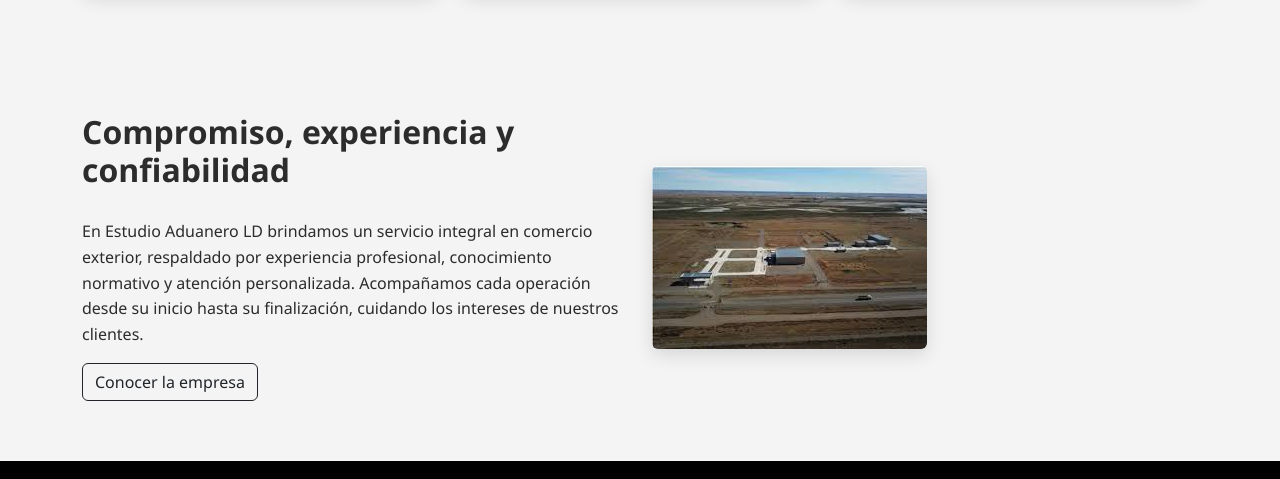
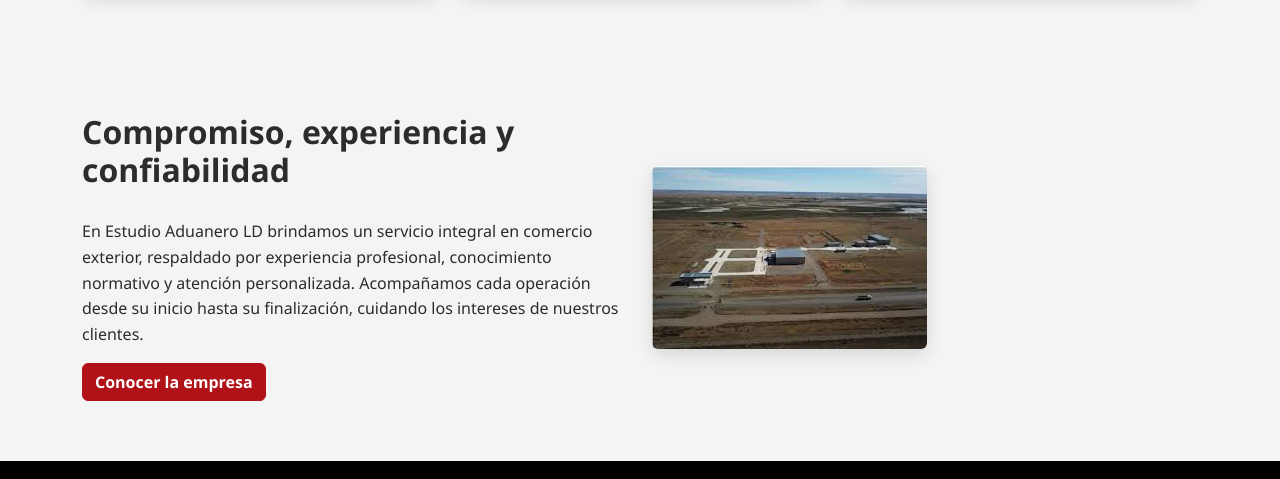
Before and after one commit to jeo20/estudioaduanerold_web, a plain HTML site: page index.html in a window 1280 px wide. Shown: the part 863-1342 px from the top of the page. Drawn offline with nearby package versions, Linux system fonts and the light colour scheme.

Commit message:
fix index

```diff
--- a/index.html
+++ b/index.html
@@ -109,7 +109,7 @@
             respaldado por experiencia profesional, conocimiento normativo y atención personalizada.
             Acompañamos cada operación desde su inicio hasta su finalización, cuidando los intereses de nuestros clientes.
           </p>
-          <a href="pages/nosotros.html" class="btn btn-outline-dark">Conocer la empresa</a>
+          <a href="pages/nosotros.html" class="btn btn-primary">Conocer la empresa</a>
         </div>
         <div class="col-md-6" data-aos="fade-left">
           <img src="images/project1.jpg" alt="Operaciones aduaneras" class="img-fluid rounded shadow-soft">
```
